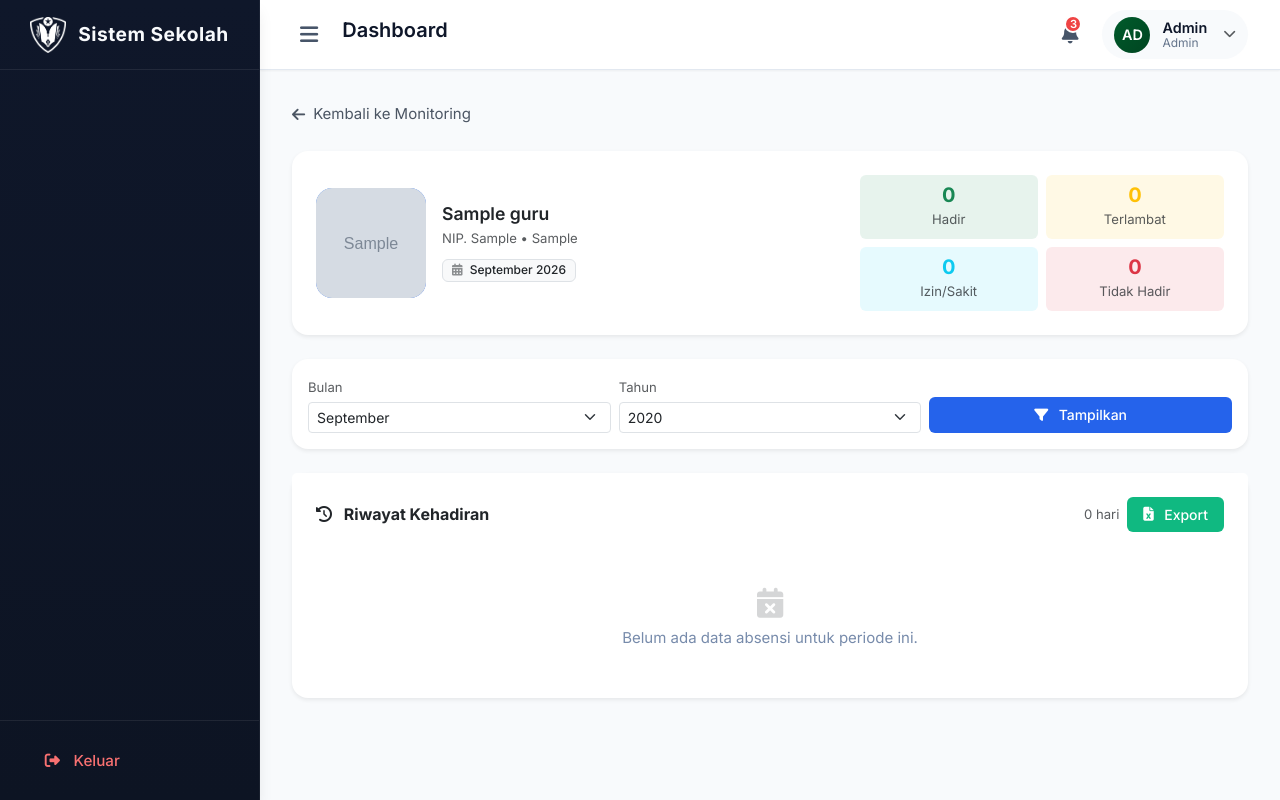
After one commit to Rineva-dev/Sistem-SMPU, a Flask app: page /rincian/1 in a window 1280 px wide. The commit adds this page. Run offline with Flask 3, Linux system fonts and the light colour scheme; a user stored in the database is signed in; tables that the repository leaves empty hold one stand-in row (values such as "Sample post"); grey boxes marked "Sample" are stand-in pictures; some libraries are stand-ins or nearby versions.

Commit message:
upgrade tampilan biodata hp

```diff
--- a/routes/absensi/monitoring_absensi.py
+++ b/routes/absensi/monitoring_absensi.py
@@ -442,3 +442,167 @@ def ambil_pengaturan_jam():
         "jam_tutup_absensi_jumat": ke_str(pengaturan.jam_tutup_absensi_jumat, DEFAULT_JAM_TUTUP_ABSENSI_JUMAT),
         "jam_pulang_jumat": ke_str(pengaturan.jam_pulang_jumat, DEFAULT_JAM_PULANG_JUMAT),
     })
+
+# ==================================================
+# ✅ HALAMAN RINCIAN KEHADIRAN PER GURU
+# ==================================================
+@monitoring_bp.route('/rincian/<int:guru_id>')
+def rincian_kehadiran(guru_id):
+    # Cek akses sama seperti halaman utama
+    boleh, alasan = cek_akses_monitoring()
+    if not boleh:
+        if alasan == 'tolak_absensi':
+            return redirect(url_for('login.halaman_login'))
+        elif alasan == 'tolak_login':
+            return redirect(url_for('auth.login'))
+        else:
+            return redirect(url_for('dashboard'))
+
+    user_id = session.get('user_id')
+    user = User.query.get(user_id) if user_id else None
+    jabatan = session.get('jabatan', '')
+    halaman_aktif = session.get('halaman_aktif', 'utama')
+
+    # Ambil data guru
+    guru = Guru.query.get_or_404(guru_id)
+    hari_ini = waktu_wita().date()
+
+    # Filter periode
+    filter_bulan = request.args.get('bulan', type=int) or hari_ini.month
+    filter_tahun = request.args.get('tahun', type=int) or hari_ini.year
+
+    tgl_awal = date(filter_tahun, filter_bulan, 1)
+    if filter_bulan == 12:
+        tgl_akhir = date(filter_tahun, 12, 31)
+    else:
+        tgl_akhir = date(filter_tahun, filter_bulan + 1, 1) - timedelta(days=1)
+
+    tgl_mulai_tp, tgl_selesai_tp, _ = ambil_tahun_pelajaran()
+
+    absensi_list = AbsensiGuru.query.filter(
+        AbsensiGuru.guru_id == guru_id,
+        AbsensiGuru.tanggal >= tgl_awal,
+        AbsensiGuru.tanggal <= tgl_akhir,
+        AbsensiGuru.tanggal >= tgl_mulai_tp,
+        AbsensiGuru.tanggal <= tgl_selesai_tp
+    ).order_by(AbsensiGuru.tanggal.desc()).all()
+
+    hadir = terlambat = izin = sakit = alfa = 0
+    nama_bulan_list = ['Januari','Pebruari','Maret','April','Mei','Juni',
+                        'Juli','Agustus','September','Oktober','Nopember','Desember']
+
+    daftar_tahun = []
+    for thn in range(tgl_mulai_tp.year, tgl_selesai_tp.year + 2):
+        daftar_tahun.append(thn)
+
+    daftar_riwayat = []
+    for a in absensi_list:
+        if a.status == 'hadir':
+            hadir += 1
+        elif a.status == 'terlambat':
+            terlambat += 1
+        elif a.status == 'izin':
+            izin += 1
+        elif a.status == 'sakit':
+            sakit += 1
+        elif a.status == 'alfa':
+            alfa += 1
+
+        daftar_riwayat.append({
+            'tanggal': a.tanggal,
+            'nama_hari': ['Senin','Selasa','Rabu','Kamis','Jumat','Sabtu','Minggu'][a.tanggal.weekday()],
+            'jam_masuk': a.jam_masuk if a.jam_masuk else '-',
+            'jam_pulang': a.jam_pulang if a.jam_pulang else '-',
+            'status': a.status,
+            'keterangan': a.keterangan or ''
+        })
+
+    ringkasan = {
+        'hadir': hadir,
+        'terlambat': terlambat,
+        'izin': izin + sakit,
+        'alfa': alfa
+    }
+
+    return render_template(
+        'sections/absensi/rincian_kehadiran.html',
+        guru=guru,
+        user=user,
+        jabatan=jabatan,
+        daftar_absensi=daftar_riwayat,
+        ringkasan=ringkasan,
+        filter_bulan=filter_bulan,
+        filter_tahun=filter_tahun,
+        nama_bulan_terpilih=nama_bulan_list[filter_bulan - 1],
+        daftar_bulan=list(enumerate(nama_bulan_list, 1)),
+        daftar_tahun=daftar_tahun,
+        halaman_aktif=halaman_aktif,
+        active_page='monitoring_absensi',
+    )
+
+# ==================================================
+# ✅ EXPORT RINCIAN PER GURU
+# ==================================================
+@monitoring_bp.route('/export-rincian-guru/<int:guru_id>', methods=['POST'])
+def export_rincian_guru(guru_id):
+    boleh, alasan = cek_akses_monitoring()
+    if not boleh:
+        if alasan == 'tolak_absensi':
+            return redirect(url_for('login.halaman_login'))
+        elif alasan == 'tolak_login':
+            return redirect(url_for('auth.login'))
+        else:
+            return redirect(url_for('dashboard'))
+
+    guru = Guru.query.get_or_404(guru_id)
+    hari_ini = waktu_wita().date()
+    filter_bulan = request.form.get('bulan', type=int) or hari_ini.month
+    filter_tahun = request.form.get('tahun', type=int) or hari_ini.year
+
+    tgl_awal = date(filter_tahun, filter_bulan, 1)
+    if filter_bulan == 12:
+        tgl_akhir = date(filter_tahun, 12, 31)
+    else:
+        tgl_akhir = date(filter_tahun, filter_bulan + 1, 1) - timedelta(days=1)
+
+    tgl_mulai_tp, tgl_selesai_tp, _ = ambil_tahun_pelajaran()
+
+    absensi_list = AbsensiGuru.query.filter(
+        AbsensiGuru.guru_id == guru_id,
+        AbsensiGuru.tanggal >= tgl_awal,
+        AbsensiGuru.tanggal <= tgl_akhir,
+        AbsensiGuru.tanggal >= tgl_mulai_tp,
+        AbsensiGuru.tanggal <= tgl_selesai_tp
+    ).order_by(AbsensiGuru.tanggal.desc()).all()
+
+    nama_bulan_list = ['Januari','Pebruari','Maret','April','Mei','Juni',
+                       'Juli','Agustus','September','Oktober','Nopember','Desember']
+    nama_bulan_terpilih = nama_bulan_list[filter_bulan - 1]
+
+    rows = []
+    for a in absensi_list:
+        nama_hari = ['Senin','Selasa','Rabu','Kamis','Jumat','Sabtu','Minggu'][a.tanggal.weekday()]
+        rows.append({
+            'Tanggal': a.tanggal.strftime('%Y-%m-%d'),
+            'Hari': nama_hari,
+            'Jam Masuk': a.jam_masuk.strftime('%H:%M') if a.jam_masuk else '-',
+            'Jam Pulang': a.jam_pulang.strftime('%H:%M') if a.jam_pulang else '-',
+            'Status': a.status,
+            'Keterangan': a.keterangan or '-'
+        })
+
+    if not rows:
+        flash('Tidak ada data absensi untuk diekspor.', 'absensi_warning')
+        return redirect(url_for('monitoring_absensi.rincian_kehadiran', guru_id=guru_id, bulan=filter_bulan, tahun=filter_tahun))
+
+    df = pd.DataFrame(rows)
+    output = BytesIO()
+    nama_file = f"Rincian_Absensi_{guru.nama}_{nama_bulan_terpilih}_{filter_tahun}.xlsx"
+    with pd.ExcelWriter(output, engine='openpyxl') as writer:
+        df.to_excel(writer, index=False, sheet_name='Rincian Absensi')
+    output.seek(0)
+
+    response = make_response(output.getvalue())
+    response.headers["Content-Disposition"] = f"attachment; filename={nama_file}"
+    response.headers["Content-type"] = "application/vnd.openxmlformats-officedocument.spreadsheetml.sheet"
+    return response
--- /dev/null
+++ b/templates/sections/absensi/rincian_kehadiran.html
@@ -0,0 +1,264 @@
+{% extends "layout.html" %}
+{% block title %}Rincian Kehadiran — {{ guru.nama }}{% endblock %}
+
+{% block content %}
+
+<!-- 🔙 Tombol Kembali -->
+<div class="mb-4">
+  <a href="{{ url_for('monitoring_absensi.monitoring_absensi') }}" class="btn-link text-decoration-none d-inline-flex align-items-center gap-2">
+    <i class="fas fa-arrow-left"></i>
+    <span>Kembali ke Monitoring</span>
+  </a>
+</div>
+
+<!-- 👤 Kartu Profil & Ringkasan -->
+<div class="card border-0 shadow-sm mb-4">
+  <div class="card-body p-4">
+    <div class="row align-items-center g-4">
+      <!-- Avatar & Identitas -->
+      <div class="col-lg-7 d-flex align-items-center gap-3">
+        <div class="guru-avatar flex-shrink-0">
+          {% if guru.foto_profil %}
+            <img src="{{ url_for('tampilkan_foto_profil', filename=guru.foto_profil) }}"
+                 alt="{{ guru.nama }}">
+          {% else %}
+            <span class="inisial">{{ guru.nama | inisial_avatar }}</span>
+          {% endif %}
+        </div>
+        <div>
+          <h4 class="mb-1 fw-semibold">{{ guru.nama }}</h4>
+          <p class="text-muted small mb-2">
+            {% if guru.nip %}NIP. {{ guru.nip }} •{% endif %}
+            {{ guru.jabatan or '—' }}
+          </p>
+          <span class="badge bg-light text-dark border small">
+            <i class="fas fa-calendar-alt me-1 opacity-50"></i>
+            {{ nama_bulan_terpilih }} {{ filter_tahun }}
+          </span>
+        </div>
+      </div>
+
+      <!-- Statistik Singkat -->
+      <div class="col-lg-5">
+        <div class="row g-2 text-center">
+          <div class="col-3 col-sm-6">
+            <div class="py-2 px-1 rounded-2 bg-success bg-opacity-10">
+              <h5 class="mb-0 text-success fw-bold">{{ ringkasan.hadir }}</h5>
+              <small class="text-muted">Hadir</small>
+            </div>
+          </div>
+          <div class="col-3 col-sm-6">
+            <div class="py-2 px-1 rounded-2 bg-warning bg-opacity-10">
+              <h5 class="mb-0 text-warning fw-bold">{{ ringkasan.terlambat }}</h5>
+              <small class="text-muted">Terlambat</small>
+            </div>
+          </div>
+          <div class="col-3 col-sm-6">
+            <div class="py-2 px-1 rounded-2 bg-info bg-opacity-10">
+              <h5 class="mb-0 text-info fw-bold">{{ ringkasan.izin }}</h5>
+              <small class="text-muted">Izin/Sakit</small>
+            </div>
+          </div>
+          <div class="col-3 col-sm-6">
+            <div class="py-2 px-1 rounded-2 bg-danger bg-opacity-10">
+              <h5 class="mb-0 text-danger fw-bold">{{ ringkasan.alfa }}</h5>
+              <small class="text-muted">Tidak Hadir</small>
+            </div>
+          </div>
+        </div>
+      </div>
+    </div>
+  </div>
+</div>
+
+<!-- 📅 Filter Periode -->
+<div class="card border-0 shadow-sm mb-4">
+  <div class="card-body p-3">
+    <form method="get" class="row align-items-end g-2">
+      <div class="col-md-4">
+        <label class="form-label small text-muted mb-1">Bulan</label>
+        <select name="bulan" class="form-select form-select-sm" onchange="this.form.submit()">
+          {% for val, nama in daftar_bulan %}
+          <option value="{{ val }}" {% if filter_bulan == val %}selected{% endif %}>{{ nama }}</option>
+          {% endfor %}
+        </select>
+      </div>
+      <div class="col-md-4">
+        <label class="form-label small text-muted mb-1">Tahun</label>
+        <select name="tahun" class="form-select form-select-sm" onchange="this.form.submit()">
+          {% for val in daftar_tahun %}
+          <option value="{{ val }}" {% if filter_tahun == val %}selected{% endif %}>{{ val }}</option>
+          {% endfor %}
+        </select>
+      </div>
+      <div class="col-md-4">
+        <button type="submit" class="btn btn-primary w-100 btn-sm">
+          <i class="fas fa-filter me-1"></i> Tampilkan
+        </button>
+      </div>
+    </form>
+  </div>
+</div>
+
+<!-- 📋 Riwayat Absensi -->
+<div class="card border-0 shadow-sm">
+  <div class="card-header bg-white border-0 px-4 pt-4 pb-2 d-flex justify-content-between align-items-center">
+    <h6 class="table-header"><i class="fas fa-history"></i> Riwayat Kehadiran</h6>
+    <div class="d-flex gap-2 align-items-center">
+      <span class="text-muted small">{{ daftar_absensi|length }} hari</span>
+      <form action="{{ url_for('monitoring_absensi.export_rincian_guru', guru_id=guru.id) }}" method="post">
+        <input type="hidden" name="bulan" value="{{ filter_bulan }}">
+        <input type="hidden" name="tahun" value="{{ filter_tahun }}">
+        <button type="submit" class="btn btn-success btn-sm">
+          <i class="fas fa-file-excel me-1"></i> Export
+        </button>
+      </form>
+    </div>
+  </div>
+
+  <div class="card-body p-0">
+    {% if daftar_absensi %}
+    <div class="table-responsive">
+      <table class="table mb-0 align-middle">
+        <thead class="table-light">
+          <tr class="small text-uppercase opacity-70">
+            <th class="ps-4">Tanggal</th>
+            <th>Hari</th>
+            <th>Jam Masuk</th>
+            <th>Status</th>
+            <th>Jam Pulang</th>
+            <th>Keterangan</th>
+          </tr>
+        </thead>
+        <tbody>
+          {% for item in daftar_absensi %}
+          <tr class="border-top">
+            <td class="ps-4 small">{{ item.tanggal.strftime('%d-%m-%Y') }}</td>
+            <td class="small">{{ item.nama_hari }}</td>
+            <td>
+              {% if item.jam_masuk %}
+                <span class="fw-medium">{{ item.jam_masuk }}</span>
+              {% else %}
+                <span class="text-muted small">—</span>
+              {% endif %}
+            </td>
+            <td>
+              {% set badge_style = {
+                'hadir': 'bg-success text-white',
+                'terlambat': 'bg-warning text-dark',
+                'izin': 'bg-info text-white',
+                'sakit': 'bg-primary text-white',
+                'alfa': 'bg-danger text-white'
+              } %}
+              <span class="badge rounded-pill {{ badge_style[item.status] or 'bg-secondary' }}">
+                {{ {
+                  'hadir': 'Tepat Waktu',
+                  'terlambat': 'Terlambat',
+                  'izin': 'Izin',
+                  'sakit': 'Sakit',
+                  'alfa': 'Tidak Hadir'
+                }[item.status] or item.status }}
+              </span>
+            </td>
+            <td>
+              {% if item.jam_pulang %}
+                <span class="fw-medium">{{ item.jam_pulang }}</span>
+              {% else %}
+                <span class="text-muted small">—</span>
+              {% endif %}
+            </td>
+            <td class="text-muted small pe-4">
+              {{ item.keterangan or '—' }}
+            </td>
+          </tr>
+          {% endfor %}
+        </tbody>
+      </table>
+    </div>
+    {% else %}
+    <div class="text-center py-5 text-muted">
+      <i class="fas fa-calendar-xmark fa-2x mb-2 opacity-25"></i>
+      <p class="mb-0">Belum ada data absensi untuk periode ini.</p>
+    </div>
+    {% endif %}
+  </div>
+</div>
+
+{% endblock %}
+
+{% block extra_css %}
+<style>
+/* Avatar */
+.guru-avatar {
+  width: 110px;
+  height: 110px;
+  border-radius: 1rem;
+  background: linear-gradient(135deg, #3b82f6, #2563eb);
+  display: flex;
+  align-items: center;
+  justify-content: center;
+  overflow: hidden;
+}
+.guru-avatar img {
+  width: 100%;
+  height: 100%;
+  object-fit: cover;
+}
+.guru-avatar .inisial {
+  color: white;
+  font-weight: 700;
+  font-size: 2.5rem;
+}
+
+/* Kartu umum */
+.card {
+  border-radius: 1rem;
+  transition: transform .15s ease, box-shadow .15s ease;
+}
+.card:hover {
+  box-shadow: 0 .125rem .5rem rgba(0,0,0,.06) !important;
+}
+
+/* Tabel */
+.table {
+  font-size: 0.9rem;
+}
+
+.table-header {
+    margin-bottom: 0!important;
+    font-weight: 700;
+}
+
+.table-header i {
+    margin-right: 8px;
+}
+.table > :not(caption) > * > * {
+  padding: 0.75rem 1rem;
+}
+.table thead {
+  font-size: 0.8rem;
+  letter-spacing: 0.02em;
+}
+.table tbody tr {
+  transition: background-color .15s ease;
+}
+.table tbody tr:hover {
+  background-color: #f8fafc;
+}
+
+/* Tombol link kembali */
+.btn-link {
+  color: #4b5563;
+}
+.btn-link:hover {
+  color: #11181b;
+}
+
+/* Badge */
+.badge {
+  font-weight: 500;
+  font-size: 0.75rem;
+  padding: 0.35em 0.75em;
+}
+</style>
+{% endblock %}
```
Also changed, not shown: templates/sections/absensi/monitoring_absensi.html (+4 -3 lines).
